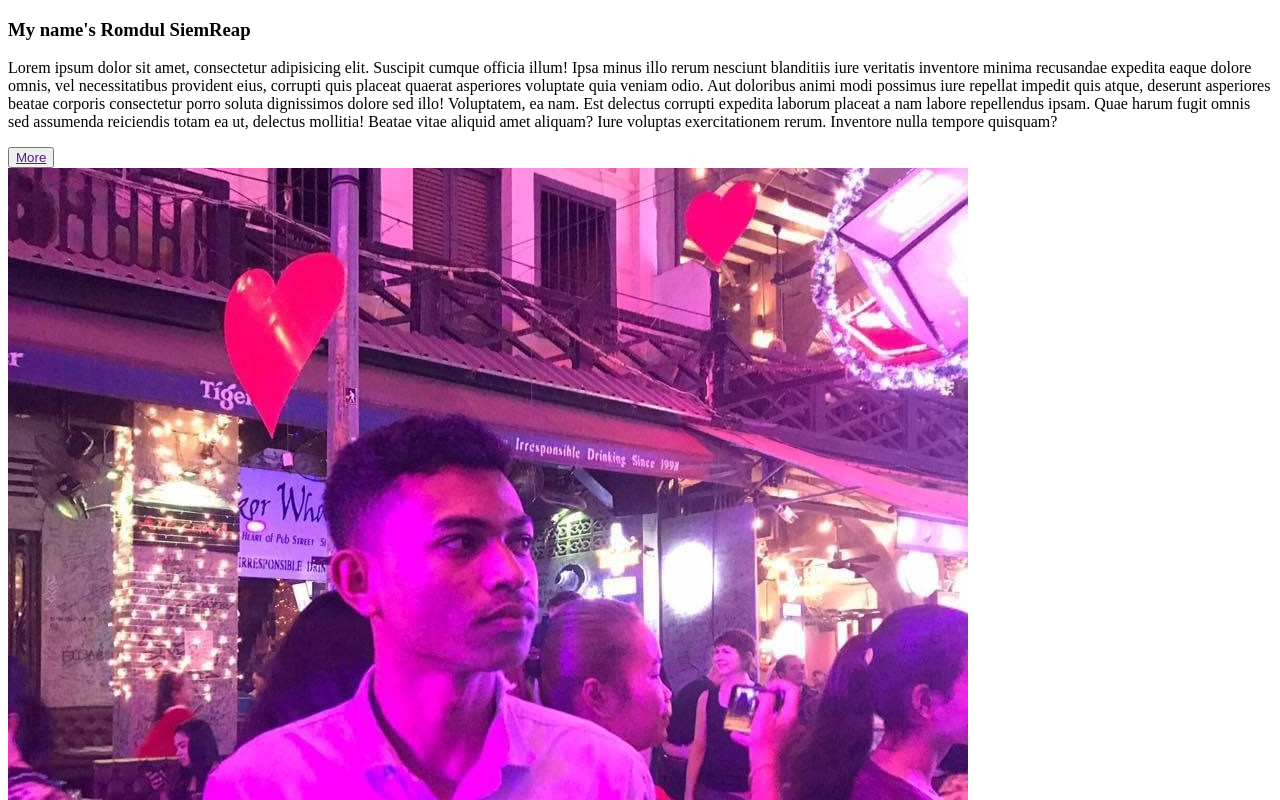
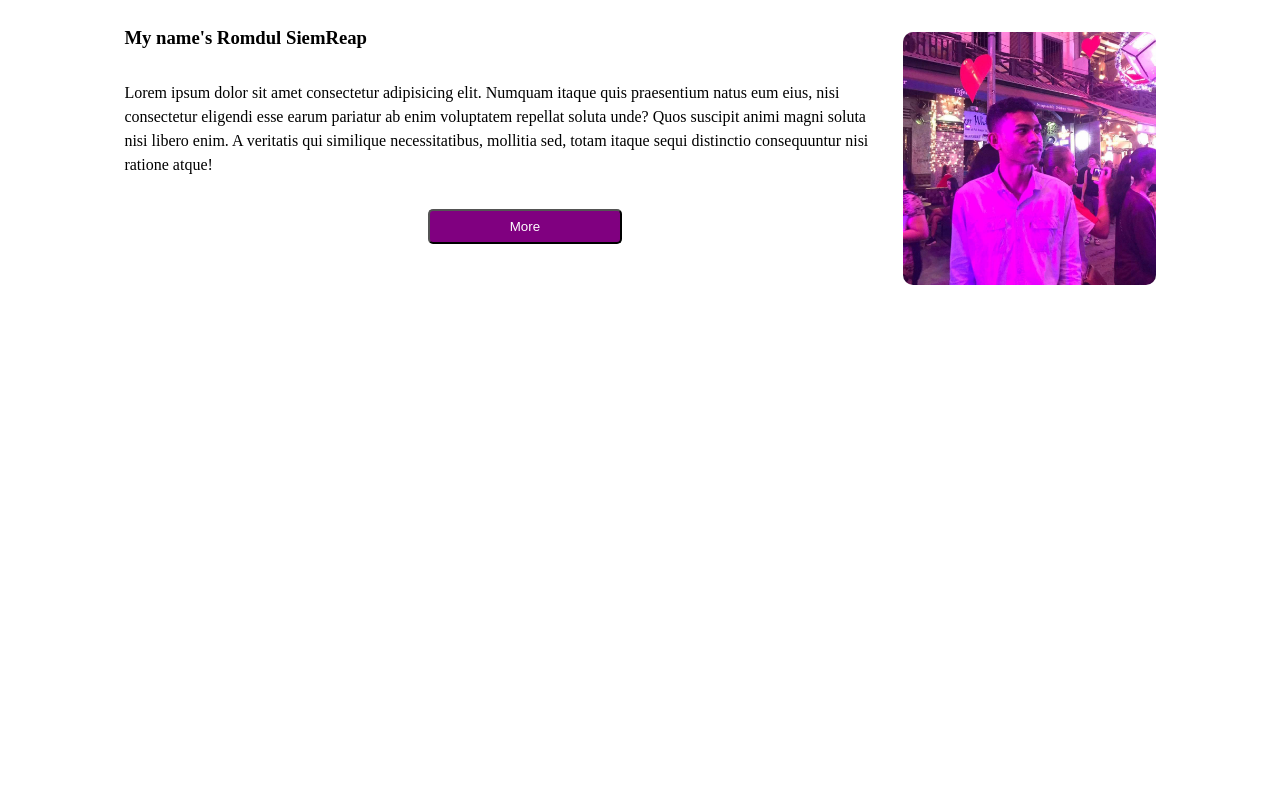
Before and after one commit to nga-hoeun/mockup, a plain HTML site: page index.html in a window 1280 px wide. Shown: the top 800 px of the page. Drawn offline with Linux system fonts and the light colour scheme.

Commit message:
add style

```diff
--- a/css/style.css
+++ b/css/style.css
@@ -1,3 +1,34 @@
 body{
     padding: 0;
 }
+.main{
+    display: flex;
+    justify-content: center;
+}
+.main .main-content{
+    width:60%;
+    margin-right: 20px;
+}
+.main .main-content h3{
+    margin-bottom: 2rem;
+}
+.main .main-content p{
+    margin-bottom: 2rem;
+    line-height: 1.5;
+}
+.main .main-content button{
+    margin-left: 40%;
+    padding:0.5rem 5rem;
+    background: purple;
+    color:white;
+    border-radius: 5px;
+}
+.main .logo{
+    width: 20%;
+    margin-top: 1.5rem;
+}
+.main .logo img{
+    width: 100%;
+    border-radius: 10px;
+    margin-top: 0;
+}
--- a/index.html
+++ b/index.html
@@ -5,13 +5,14 @@
     <meta http-equiv="X-UA-Compatible" content="IE=edge">
     <meta name="viewport" content="width=device-width, initial-scale=1.0">
     <title>Document</title>
+    <link rel="stylesheet" href="css/style.css">
 </head>
 <body>
     <div class="main">
         <div class="main-content">
             <h3>My name's Romdul SiemReap</h3>
-            <p>Lorem ipsum dolor sit amet, consectetur adipisicing elit. Suscipit cumque officia illum! Ipsa minus illo rerum nesciunt blanditiis iure veritatis inventore minima recusandae expedita eaque dolore omnis, vel necessitatibus provident eius, corrupti quis placeat quaerat asperiores voluptate quia veniam odio. Aut doloribus animi modi possimus iure repellat impedit quis atque, deserunt asperiores beatae corporis consectetur porro soluta dignissimos dolore sed illo! Voluptatem, ea nam. Est delectus corrupti expedita laborum placeat a nam labore repellendus ipsam. Quae harum fugit omnis sed assumenda reiciendis totam ea ut, delectus mollitia! Beatae vitae aliquid amet aliquam? Iure voluptas exercitationem rerum. Inventore nulla tempore quisquam?</p>
-            <button><a href="">More</a></button>
+            <p>Lorem ipsum dolor sit amet consectetur adipisicing elit. Numquam itaque quis praesentium natus eum eius, nisi consectetur eligendi esse earum pariatur ab enim voluptatem repellat soluta unde? Quos suscipit animi magni soluta nisi libero enim. A veritatis qui similique necessitatibus, mollitia sed, totam itaque sequi distinctio consequuntur nisi ratione atque!</p>
+            <button>More</button>
         </div>
         <div class="logo">
             <img src="image/IMG_0010.JPG" alt="">
```
